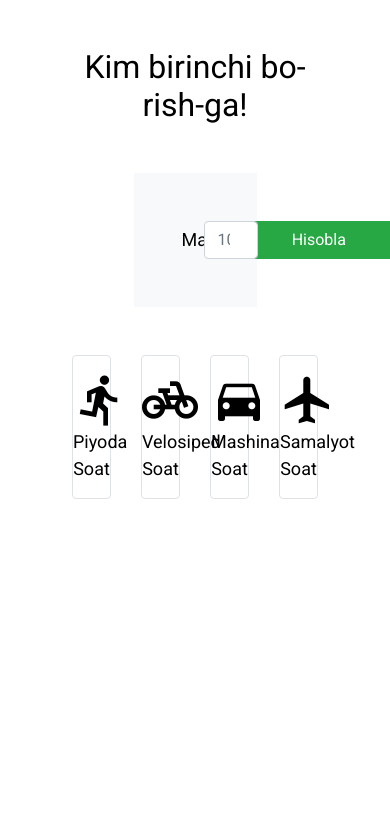
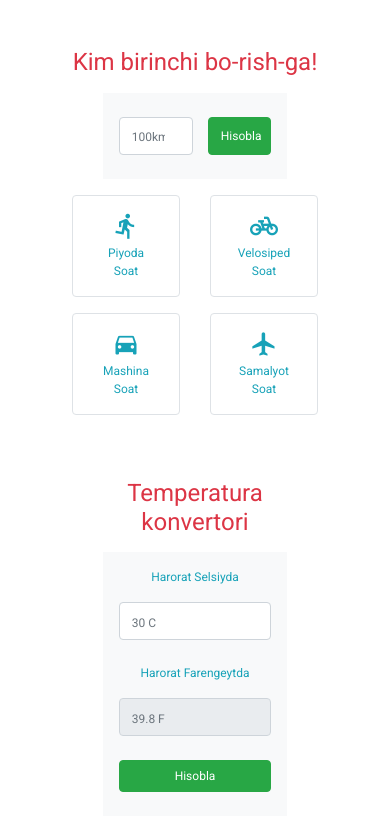
Before and after one commit to 00009054/fizzbuzz.temp.time, a plain HTML site: page index.html in a window 390 px wide. Drawn offline with Linux system fonts and the light colour scheme.

Commit message:
Create html part of ex2

```diff
--- a/css/styles.css
+++ b/css/styles.css
@@ -42,3 +42,47 @@ body {
 .material-icons{
   font-size: 56px;
 }
+
+@media only screen and (max-width: 990px){
+  body{
+    font-size: 14px;
+  }
+
+  .heading{
+    font-size: 28px;
+  }
+
+  .btn{
+    font-size: 14px;
+  }
+
+  .material-icons{
+    font-size: 36px;
+  }
+}
+
+@media only screen and (max-width: 600px){
+  body{
+    font-size: 12px;
+  }
+
+  .heading{
+    font-size: 24px;
+  }
+
+  .btn{
+    font-size: 12px;
+  }
+
+  .material-icons{
+    font-size: 28px;
+  }
+
+  .distance-label{
+    display: none;
+  }
+
+  input::placeholder{
+    font-size: 12px;
+  }
+}
--- a/index.html
+++ b/index.html
@@ -13,51 +13,70 @@
 <body class="p-5">
 
 
-  <div class="container">
-    <div class="exercise">
-      <h2 class="mb-5">Kim birinchi bo-rish-ga!</h2>
+  <div class="container container-lg">
+    <div class="exercise text-center mb-5">
+      <h2 class="heading mb-3 text-danger">Kim birinchi bo-rish-ga!</h2>
 
-      <form class="distance-form w-50 mb-5 d-flex justify-content-between mx-auto bg-light p-5" action="https://echo.htmlacademy.ru" method="POST">
+      <form class="distance-form w-75 mb-3 row mx-auto bg-light px-3 py-4" action="https://echo.htmlacademy.ru" method="POST">
 
-        <div class="form-group mb-0 row align-items-center">
-          <label class="m-0 col-5" for="dictance-input">Masofa</label>
-          <input class="form-control dictance-input col-7" type="number" id="dictance-input" name="dictance" placeholder="100km" step="any" required>
+        <div class="form-group mb-0 pl-0 col-7 d-flex align-items-center">
+          <label class="distance-label m-0 mr-4 pl-0" for="distance-input">Masofa</label>
+          <input class="form-control distance-input d-block" type="number" id="distance-input" name="distance" placeholder="100km" step="any" required>
         </div>
 
-        <button class="btn btn-success px-5" type="submit">Hisobla</button>
+        <button class="btn btn-success col-5" type="submit">Hisobla</button>
       </form>
 
-      <div class="results row">
-        <div class="result col-3">
+      <div class="results row text-info">
+        <div class="result col-6 mb-3">
           <div class="border rounded py-3">
-            <span class="d-block material-icons">directions_run</span>
+            <span class="d-block material-icons mb-1">directions_run</span>
             <span class="d-block type">Piyoda</span>
             <span class="d-block time">Soat</span>
           </div>
         </div>
-        <div class="result col-3">
+        <div class="result col-6 mb-3">
           <div class="border rounded py-3">
-            <span class="d-block material-icons">pedal_bike</span>
+            <span class="d-block material-icons mb-1">pedal_bike</span>
             <span class="d-block type">Velosiped</span>
             <span class="d-block time">Soat</span>
           </div>
         </div>
-        <div class="result col-3">
+        <div class="result col-6 mb-3">
           <div class="border rounded py-3">
-            <span class="d-block material-icons">directions_car</span>
+            <span class="d-block material-icons mb-1">directions_car</span>
             <span class="d-block type">Mashina</span>
             <span class="d-block time">Soat</span>
           </div>
         </div>
-        <div class="result col-3">
+        <div class="result col-6 mb-3">
           <div class="border rounded py-3">
-            <span class="d-block material-icons">flight</span>
+            <span class="d-block material-icons mb-1">flight</span>
             <span class="d-block type">Samalyot</span>
             <span class="d-block time">Soat</span>
           </div>
         </div>
       </div>
     </div>
+
+    <div class="exercise text-center mb-5 text-info">
+      <h2 class="heading mb-3 text-danger">Temperatura konvertori</h2>
+
+      <form class="temp-form w-75 mb-3 mx-auto bg-light p-3" action="https://echo.htmlacademy.ru" method="POST">
+
+        <div class="form-group mb-4 pl-0">
+          <label class="m-0 mb-3 pl-0" for="celcy-input">Harorat Selsiyda</label>
+          <input class="form-control celcy-input" type="number" id="celcy-input" name="celcy" placeholder="30 C" step="any" required>
+        </div>
+
+        <div class="form-group mb-4 pl-0">
+          <label class="m-0 mb-3 pl-0" for="farengey-input">Harorat Farengeytda</label>
+          <input class="form-control farengey-input" type="number" id="farengey-input" name="farengey" placeholder="39.8 F" step="any" readonly>
+        </div>
+
+        <button class="btn btn-success d-block w-100 mb-2" type="submit">Hisobla</button>
+      </form>
+    </div>
   </div>
 
   <script src="js/script.js"></script>
```
